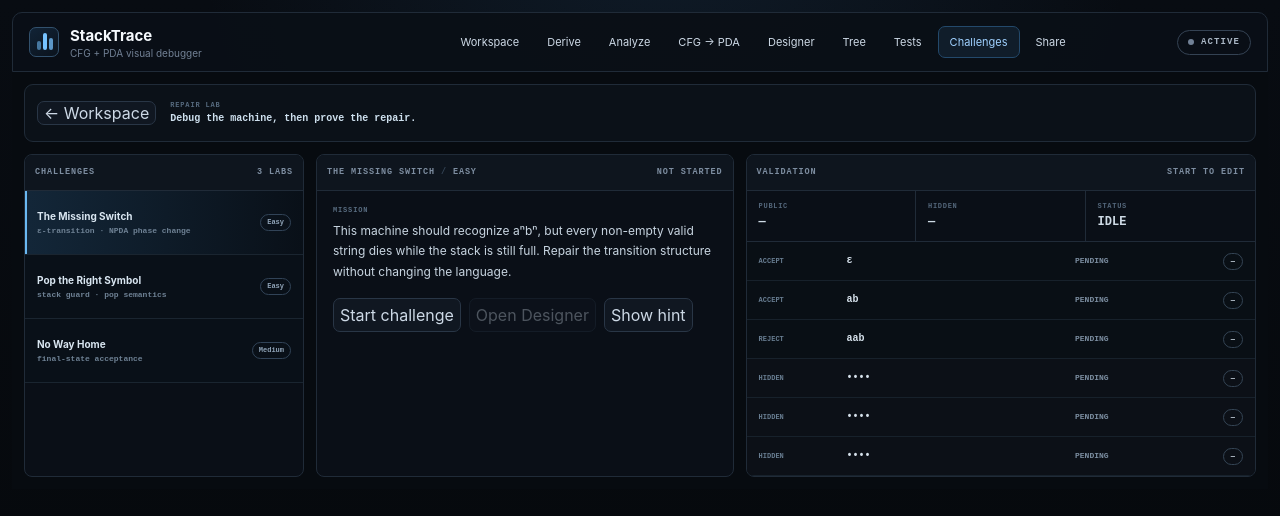
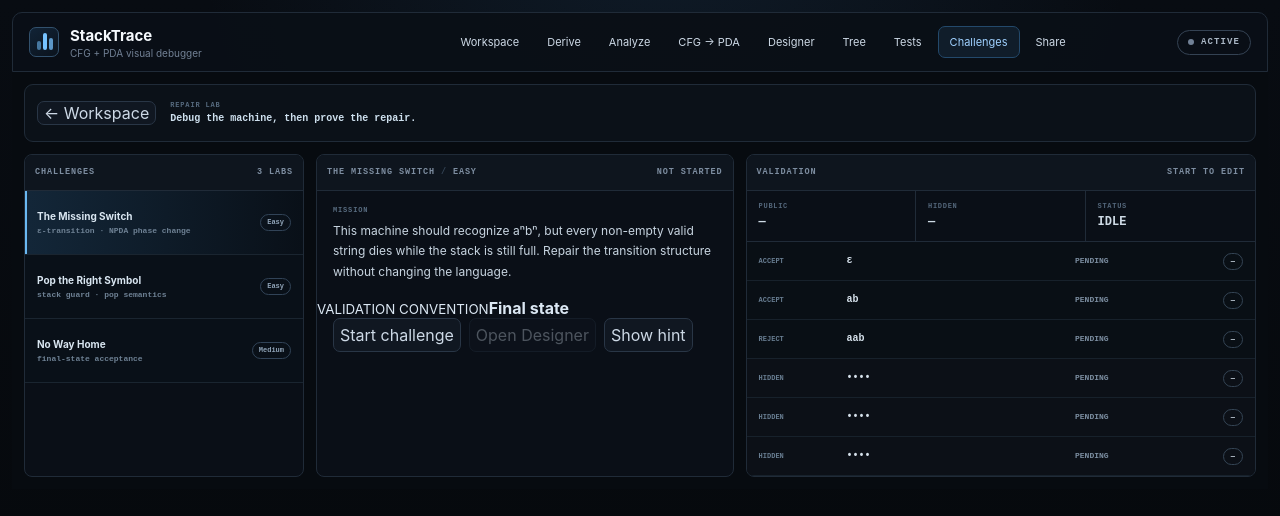
Before and after one commit to KuantumKnight/StackTrace, a React (Vite) app: page / in a window 1280 px wide. Both pictures are taken after a click on the button "Challenges". Shown: the top 516 px of the page. Built offline with nearby package versions, Linux system fonts and the light colour scheme.

Commit message:
fix(challenges): validate repairs with declared acceptance mode

```diff
--- a/src/components/ChallengeMode.tsx
+++ b/src/components/ChallengeMode.tsx
@@ -19,8 +19,9 @@ export function ChallengeMode({ machine, mode, activeChallengeId, onSetActiveCha
   const [showHint, setShowHint] = useState(false)
   const selected = challenges.find((challenge) => challenge.id === selectedId) || challenges[0]
   const isActive = activeChallengeId === selected.id
-  const publicResults = useMemo(() => runLanguageTests(machine, selected.publicTests, mode), [machine, selected, mode])
-  const hiddenResults = useMemo(() => runLanguageTests(machine, selected.hiddenTests, mode), [machine, selected, mode])
+  const challengeMode = selected.acceptanceMode
+  const publicResults = useMemo(() => runLanguageTests(machine, selected.publicTests, challengeMode), [machine, selected, challengeMode])
+  const hiddenResults = useMemo(() => runLanguageTests(machine, selected.hiddenTests, challengeMode), [machine, selected, challengeMode])
   const publicPassed = publicResults.every((result) => result.passed)
   const hiddenPassed = hiddenResults.every((result) => result.passed)
   const solved = isActive && publicPassed && hiddenPassed
@@ -57,6 +58,11 @@ export function ChallengeMode({ machine, mode, activeChallengeId, onSetActiveCha
           <section className="panel challenge-briefing">
             <div className="panel-heading"><div><span>{selected.title.toUpperCase()}</span><span className="heading-separator">/</span><span>{selected.difficulty.toUpperCase()}</span></div><span>{isActive ? 'ACTIVE' : 'NOT STARTED'}</span></div>
             <div className="challenge-copy"><small>MISSION</small><p>{selected.briefing}</p></div>
+            <div className="challenge-mode-note">
+              <small>VALIDATION CONVENTION</small>
+              <strong>{challengeMode === 'final-state' ? 'Final state' : 'Empty stack'}</strong>
+              {mode !== challengeMode && <span>Main debugger is currently set to {mode === 'final-state' ? 'final state' : 'empty stack'}; challenge scoring still uses the required convention.</span>}
+            </div>
             <div className="challenge-actions">
               <button className="primary-control" onClick={startChallenge}>{isActive ? 'Restart broken machine' : 'Start challenge'}</button>
               <button disabled={!isActive} onClick={onOpenDesigner}>Open Designer</button>
```
